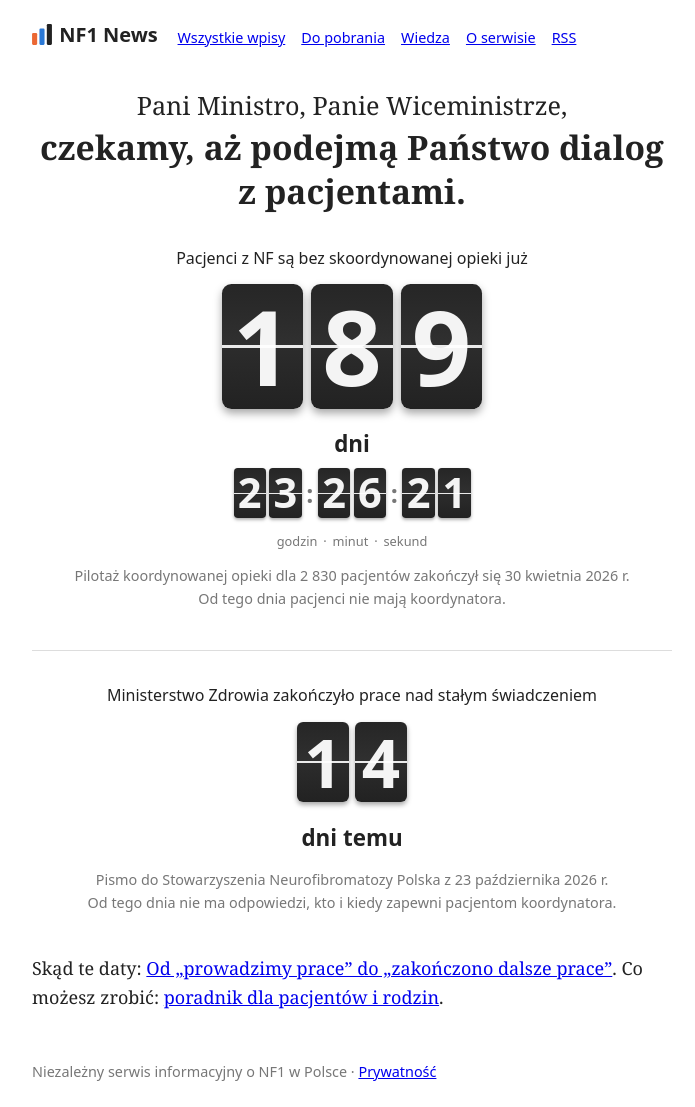
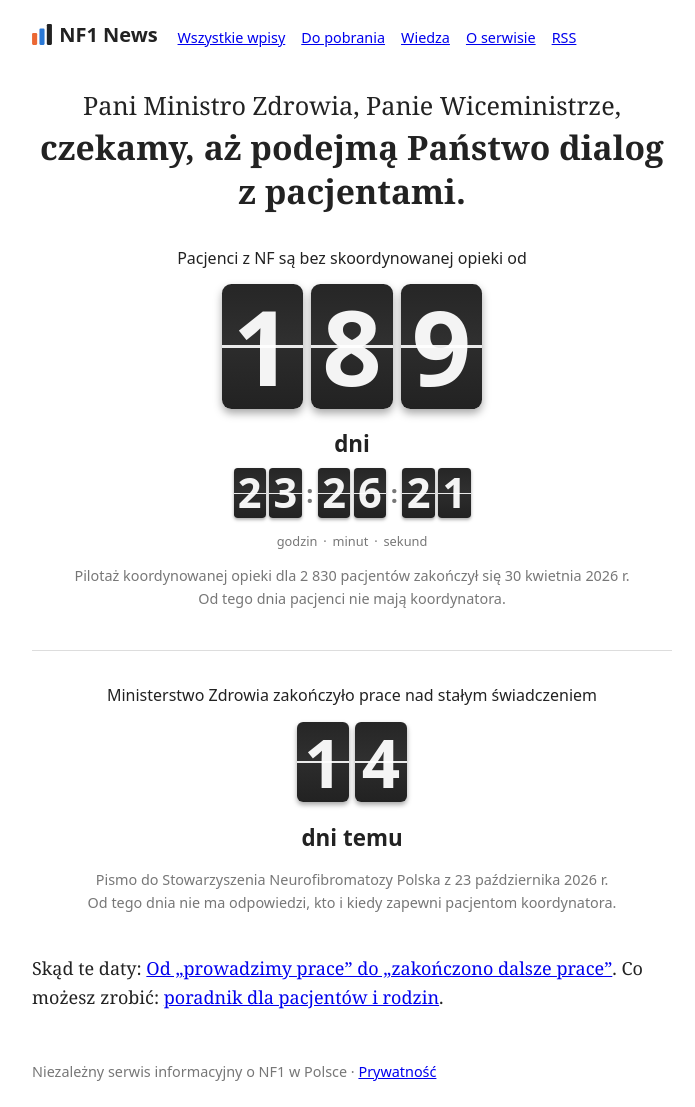
Before and after one commit to sylwiaeb/nf1news, a Jekyll site: the page built from licznik.html, in a window 1280 px wide. Shown: the whole page, without its empty margins (288-983 px from the left). Built offline with Jekyll 4.4.1, drawn with Linux system fonts in a browser that asks for light colours.

Commit message:
Licznik: „Ministro Zdrowia”, „od” zamiast „już”
Co-Authored-By: Claude Opus 5.5 <noreply@anthropic.com>
Claude-Session: https://claude.ai/code/session_019jaYAR5t1c7VpXHcqsGFif

```diff
--- a/licznik.html
+++ b/licznik.html
@@ -37,10 +37,10 @@ description: "Ile dni pacjenci z NF czekają na skoordynowaną opiekę. Pilotaż
   .czas-opis { font-size: 0.8rem; color: #777; margin: 0.3rem 0 0; word-spacing: 0.2em; }
 </style>
 
-<h1 class="apel"><span>Pani Ministro, Panie Wiceministrze,</span><br>czekamy, aż podejmą Państwo dialog z&nbsp;pacjentami.</h1>
+<h1 class="apel"><span>Pani Ministro Zdrowia, Panie Wiceministrze,</span><br>czekamy, aż podejmą Państwo dialog z&nbsp;pacjentami.</h1>
 
 <section class="licznik" data-od="2026-05-01T00:00:00+02:00" data-czas="tak">
-  <p class="lead">Pacjenci z NF są bez skoordynowanej opieki już</p>
+  <p class="lead">Pacjenci z NF są bez skoordynowanej opieki od</p>
   <div class="flip" data-dni aria-live="off">{{ "now" | date: "%s" | minus: 1777586400 | divided_by: 86400 }}</div>
   <span class="jedn" data-jedn>dni</span>
   <div class="flip maly" data-zegar aria-hidden="true"></div>
```
